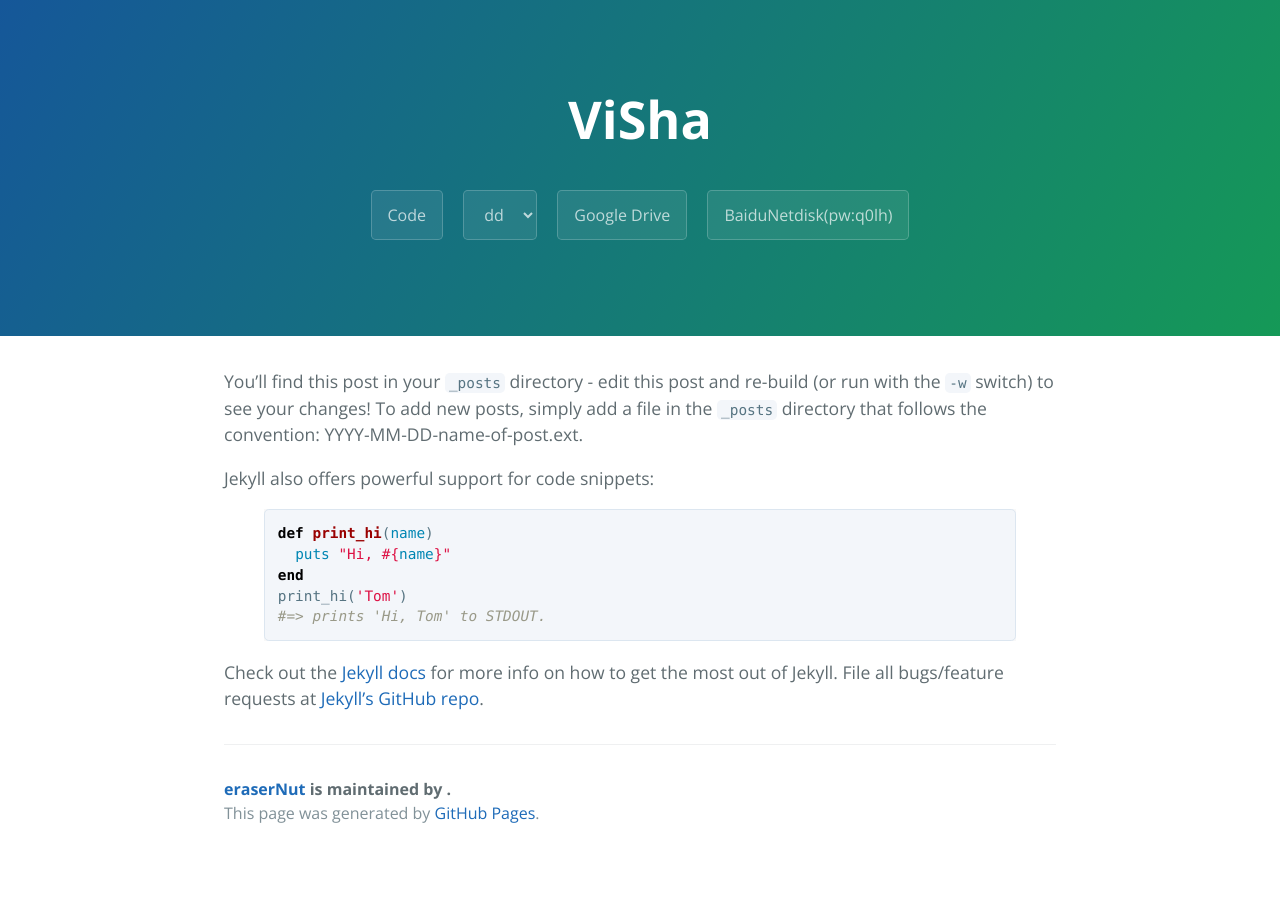
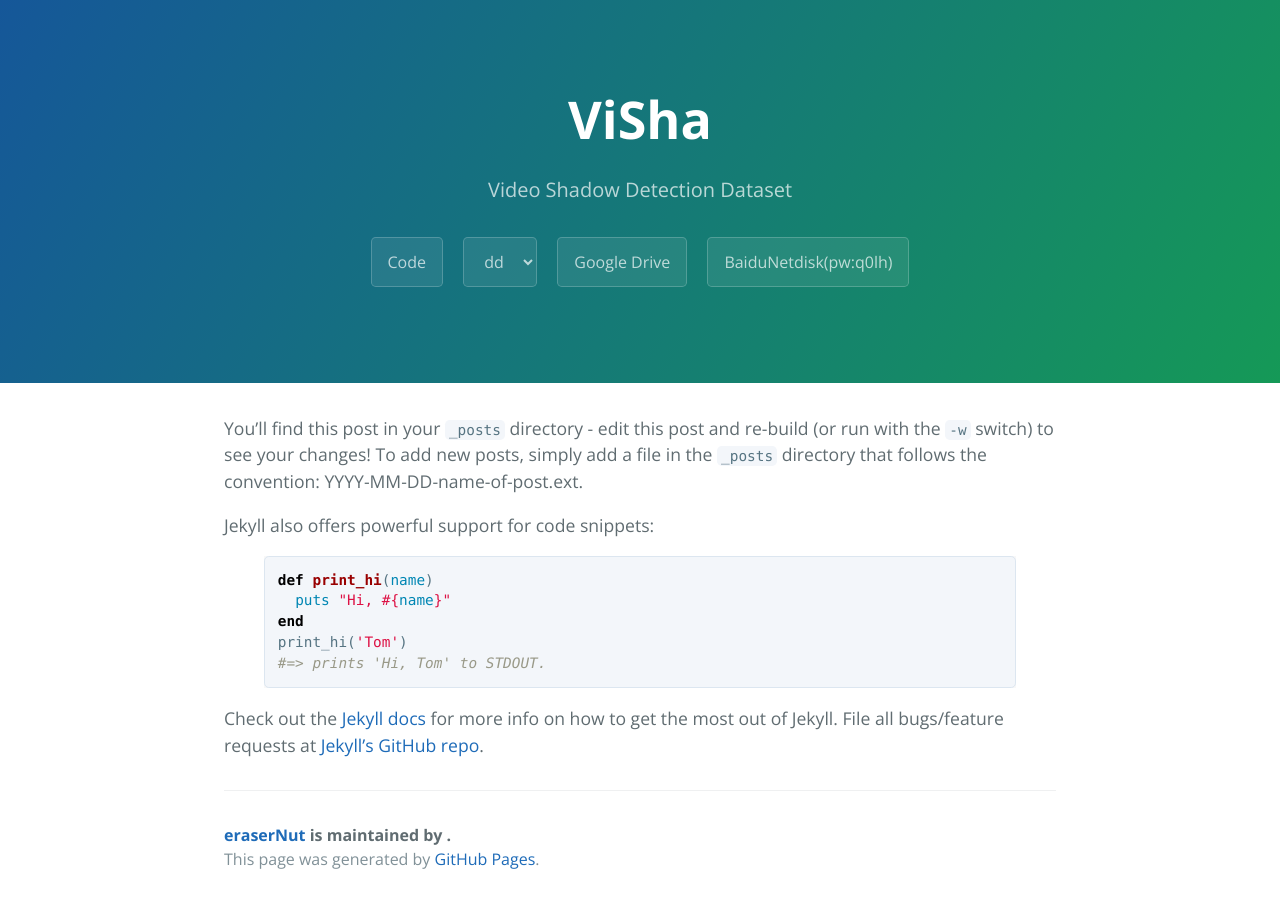
Before and after one commit to eraserNut/eraserNut.github.io, a Jekyll site: the page built from _posts/2016-02-12-sample-content.markdown, in a window 1280 px wide. Built offline with Jekyll 4.4.1, drawn with Linux system fonts in a browser that asks for light colours.

Commit message:
Update page-header.html

```diff
--- a/_includes/page-header.html
+++ b/_includes/page-header.html
@@ -1,6 +1,6 @@
 <section class="page-header">
   <h1 class="project-name"> ViSha </h1>
-  <h2 class="project-tagline">{{ --Video Shadow Detection Dataset-- }}</h2>
+  <h2 class="project-tagline">{{ "Video Shadow Detection Dataset" }}</h2>
   <a href="https://www.baidu.com/" class="btn">Code</a>
 
   <select class="btn">
```
